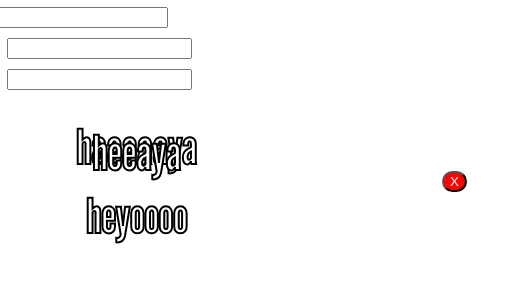
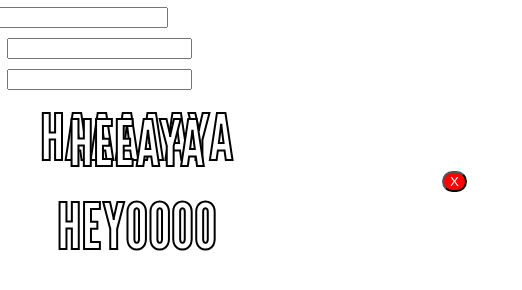
Before and after one commit to ninadel/Springboard-Meme-Generator, a plain HTML site: page index.html in a window 1280 px wide. Both pictures are taken after typing "Sample", "Sample", "Sample", "Sample" into the empty fields and a click on the input "Add meme". Shown: the part 104-394 px from the top of the page, 171-693 px from the left. Drawn offline with nearby package versions, Linux system fonts and the light colour scheme.

Commit message:
updating styles of meme text

```diff
--- a/style.css
+++ b/style.css
@@ -5,17 +5,16 @@
 } */
 
 .meme-text {
+  position: absolute;
+  text-align: center;
   font-family: "League Gothic", sans-serif;
-  font-size: 3rem;
-  -webkit-text-stroke: 2px black; /* width and color */
-  /* font-color: white */
-  /* font border color: black; */
-  /* font border size */
   color: white;
+  font-size: 4rem;
+  text-transform: uppercase;
+  -webkit-text-stroke: 2px black;
   /* text-shadow: 5px 0.5rem 0.1rem black; */
-  font-size: 3rem;
-  text-align: center;
   width: 600px;
+  z-index: 1;
 }
 
 #meme-form input[type="text"] {
@@ -41,11 +40,6 @@ div.meme-content {
   /* object-fit: contain; */
   position: relative;
   z-index: 0;
-}
-
-div.meme-text {
-  z-index: 1;
-  position: absolute;
 }
 
 div.meme-top-text {
```
